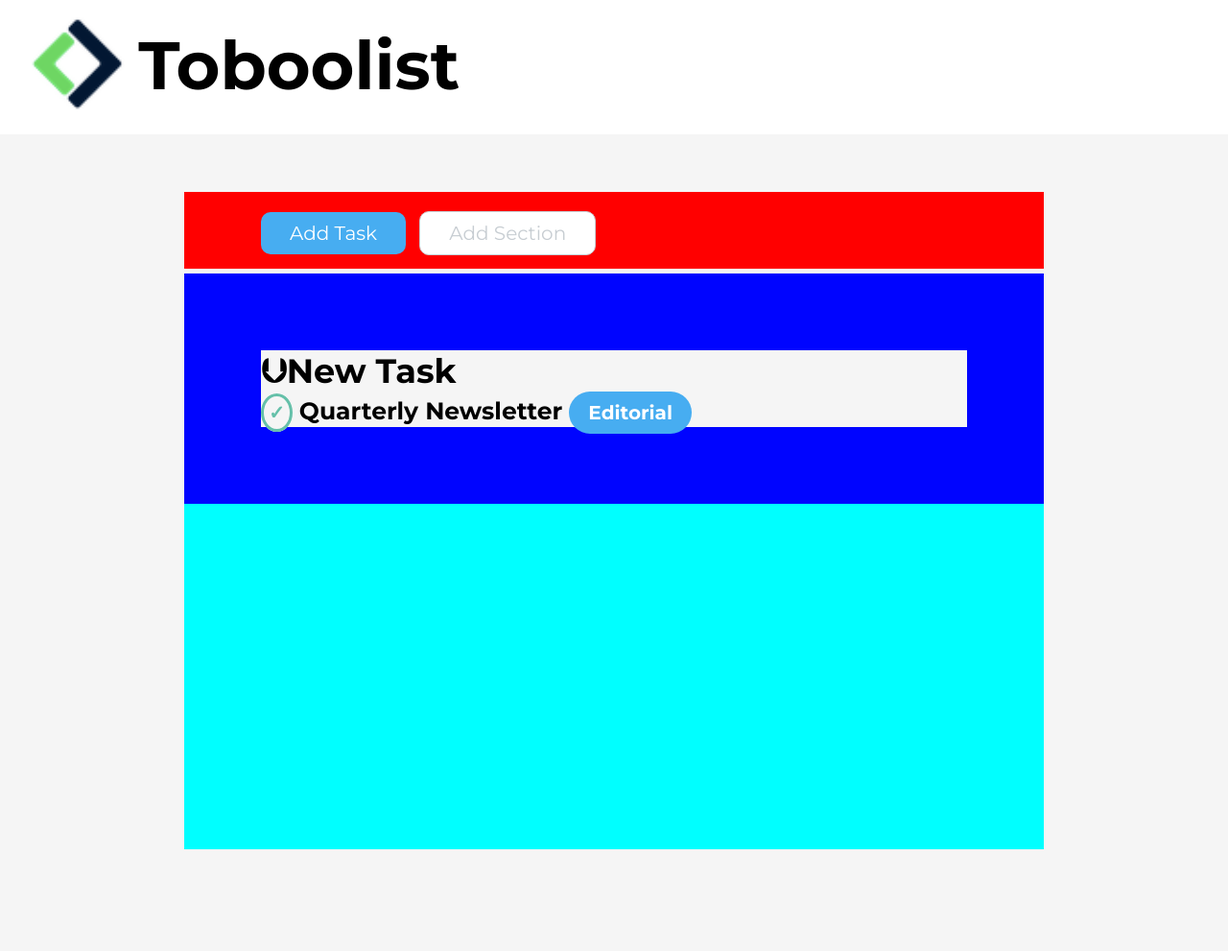
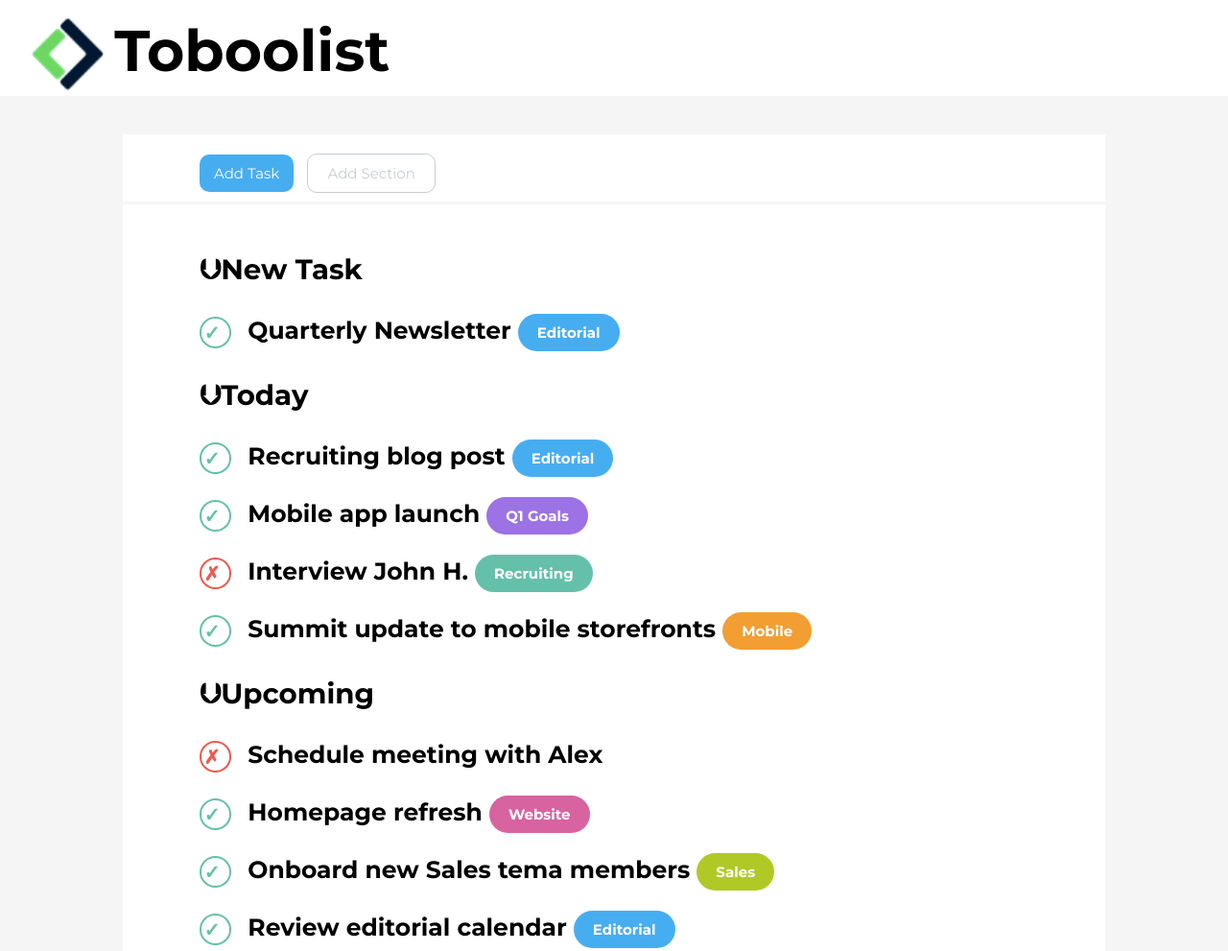
Before and after one commit to Mandrake091/html-css-toboolist, a plain HTML site: page index.html in a window 1280 px wide. Shown: the whole page at 96% size. Before the commit the page ends 885 px from the top, so only its background shows below. Drawn offline with Linux system fonts and the light colour scheme.

Commit message:
added list item + colored labels +  resize buttons + adjust font size

```diff
--- a/css/style.css
+++ b/css/style.css
@@ -12,60 +12,71 @@ font-family: 'Montserrat', sans-serif;;
 /* General */
 header{
     padding-top: 50px;
-    height: 140px;
-    background-size: 30%;
+    height: 100px;
     background-color: white;
-    background-size: 30%;
     padding: 10px;
 }
+ul, h3, li, .Check, .UnCheck{
+    background-color: white;
+}
 #Logo{
-    width: 100px;
+    width: 80px;
     margin-left: 20px;
     margin-top: 5px;
 }
 .LogoText{
     display: inline-block;
     vertical-align: middle;
-    margin-bottom: 90px;
-    padding-left: 10px;
-    font-size: 70px;
+    margin-bottom: 80px;
+    padding-left: 5px;
+    font-size: 60px;
     font-weight: bold;
     text-align: left;
     background-color: white;
 }
-
 .container{
-    background-color: aqua;
-    height: 600px;
-    width: 70%;
+    padding-bottom: 30px;
+    width: 80%;
     margin: 0 auto;
 }
-
 .ButtonsContainer{
-    background-color: red;
-    margin:0 auto;
-    width: 70%;
-    height: 80px;
-    margin-bottom: 5px;
+    background-color: white;
+    margin:40px auto;
+    width: 80%;
+    height: 70px;
+    margin-bottom: 3px;
     padding: 20px 80px;
 }
+li>.ButtonPurple{
+    background-color:#9c72e4;
+}
+li>.ButtonMintGreen{
+    background-color:#64c0a9;
+}
+li>.ButtonOrange{
+    background-color: #f29e33;
+}
+li>.ButtonPink{
+    background-color: #d863a1
+}
+li>.ButtonLightGreen{
+    background-color: #b0c926;
+}
 .ListContainer{
-    background-color: rgb(0, 4, 255);
-    margin:0 a20px;
+    margin:0 auto;
     width: 100%;
-    padding: 20px 80px;
+    background-color: white;
 }
-
 .Button-1{
     display: inline-block;
     background-color:#47adf1;
     border: none;
     border-radius: 10px;
     color: white;
-        padding: 10px 30px;
+    padding: 10px 15px;
     text-align: center;
     text-decoration: none;
-        font-size: 20px;
+    font-size: 15px;
 }
 .Button-2{
     display: inline-block;
@@ -73,39 +84,53 @@ header{
     border: 1px solid #c7cdd2;
     border-radius: 10px;
     color: #c7cdd2;
-    padding: 10px 30px;
+    padding: 10px 20px;
     text-align: center;
     text-decoration: none;
-    font-size: 20px;
+    font-size: 15px;
     margin-left: 10px;
 }
 .Check{
     color:#65c0a9;
-    border: 3px solid #65c0a9;
-    width: 50%;
-    padding: 5px;
+    border: 2px solid #65c0a9;
+    padding: 2.5px;
+    padding-right: 10px;
     font-size: 20px;
     border-radius: 50%;
+    margin-right: 10px;
+}
+.UnCheck{
+    color:#ec5a50;
+    border: 2px solid #ec5a50;
+    width: 50%;
+    padding: 2.5px;
+    padding-right: 10px;
+    font-size: 20px;
+    border-radius: 50%;
+    margin-right: 10px;
 }
 span{
     display:inline;
     vertical-align:middle;
     text-align: left;
 }
-.UnCheck{
+h3{
+    padding-left: 30px;
+}
+.margin-top-40{
+    margin-top: 35px;
+}
 
-}
-.margin-top-60{
-    margin-top: 60px;
-}
 li{
+    list-style-type:none;
     font-size: 25px;
-    display: inline-block;
+    margin-top: 30px;
+    padding-left: 30px;
 }
 .padding-30px{
     font-weight: bold;
-    font-size: 30px;
-    padding: 80px;
+    font-size:25px;
+    padding: 50px;
 }
 .TaskType{
     background-color:#47adf1;
@@ -115,5 +140,5 @@ li{
     padding: 10px 20px;
     text-align: center;
     text-decoration: none;
-    font-size: 20px;
+    font-size: 15px;
 }
--- a/index.html
+++ b/index.html
@@ -24,20 +24,46 @@
         </div>
      <div class="container">
          <div class="padding-30px ListContainer">
-             <h3>&#11147;New Task</h3>
+            <h3>&#11147;New Task</h3>
+                <ul>
+                    <li>
+                    <span class="Check">&check;</span> Quarterly Newsletter <span class="TaskType">Editorial</span>
+                </li>
+                </ul>
+            <h3 class="margin-top-40">&#11147;Today
+            </h3>
+                <ul>
+                    <li>
+                        <span class="Check">&check;</span> Recruiting blog post <span class="TaskType">Editorial</span>
+                    </li>
+                </ul>
             <ul>
                 <li>
-                    <span class="Check">&check;</span> Quarterly Newsletter <span class="TaskType">Editorial</span> </li>
+                    <span class="Check">&check;</span> Mobile app launch <span class="TaskType ButtonPurple">Q1 Goals</span>
+                </li>
+                <li>
+                    <span class="UnCheck">&cross;</span> Interview John H. <span class="TaskType ButtonMintGreen">Recruiting</span>
+                </li>
+                <li>
+                    <span class="Check">&check;</span> Summit update to mobile storefronts <span class="TaskType ButtonOrange">Mobile</span>
+                </li>
             </ul>
-
-
+                <h3 class="margin-top-40">&#11147;Upcoming</h3>
+            <ul>
+                <li>
+                    <span class="UnCheck">&cross;</span> Schedule meeting with Alex
+                </li>
+                <li>
+                    <span class="Check">&check;</span> Homepage refresh <span class="TaskType ButtonPink">Website</span>
+                </li>
+                <li>
+                    <span class="Check">&check;</span> Onboard new Sales tema members <span class="TaskType ButtonLightGreen">Sales</span>
+                </li>
+                <li>
+                    <span class="Check">&check;</span> Review editorial calendar <span class="TaskType">Editorial</span>
+                </li>
+            </ul>
          </div>
-
-
-
-    </div>
     </main>
-
-
 </body>
 </html>
```
Lines whose indentation alone changed are shown as unchanged.
